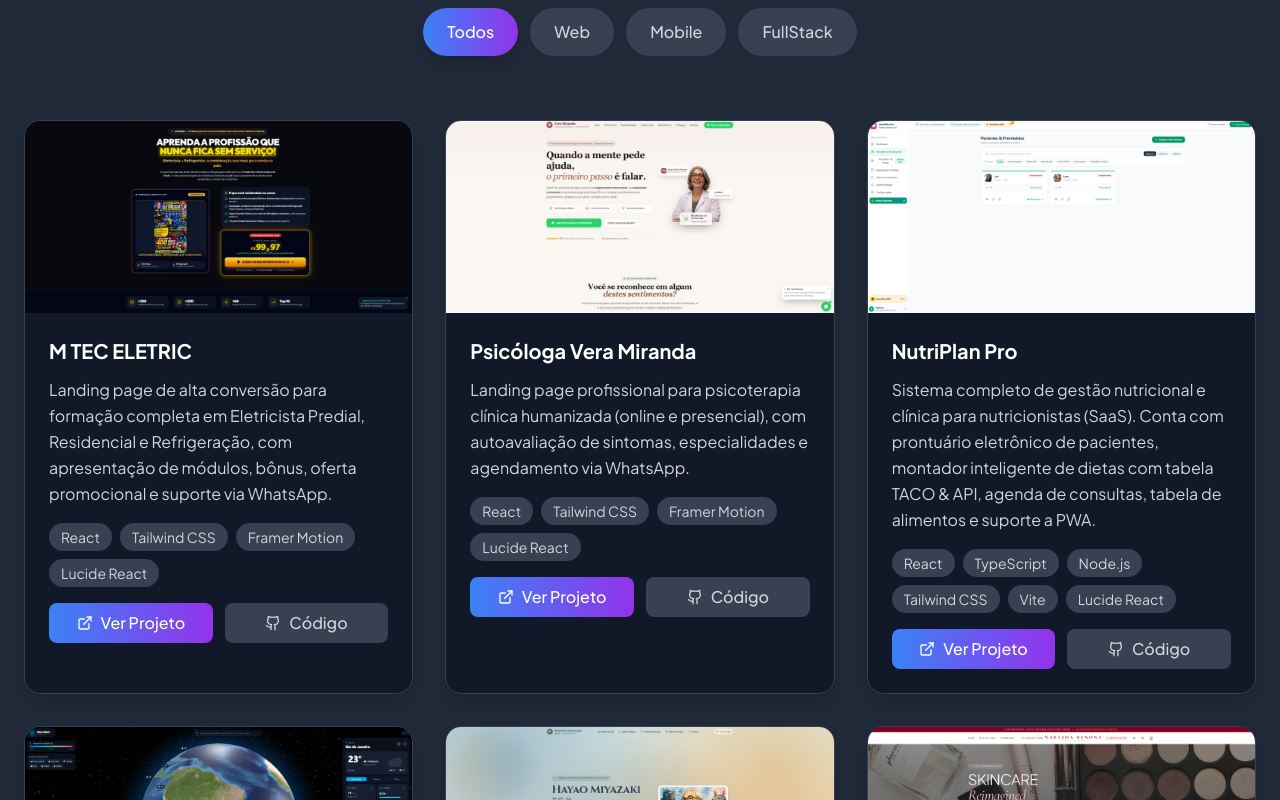
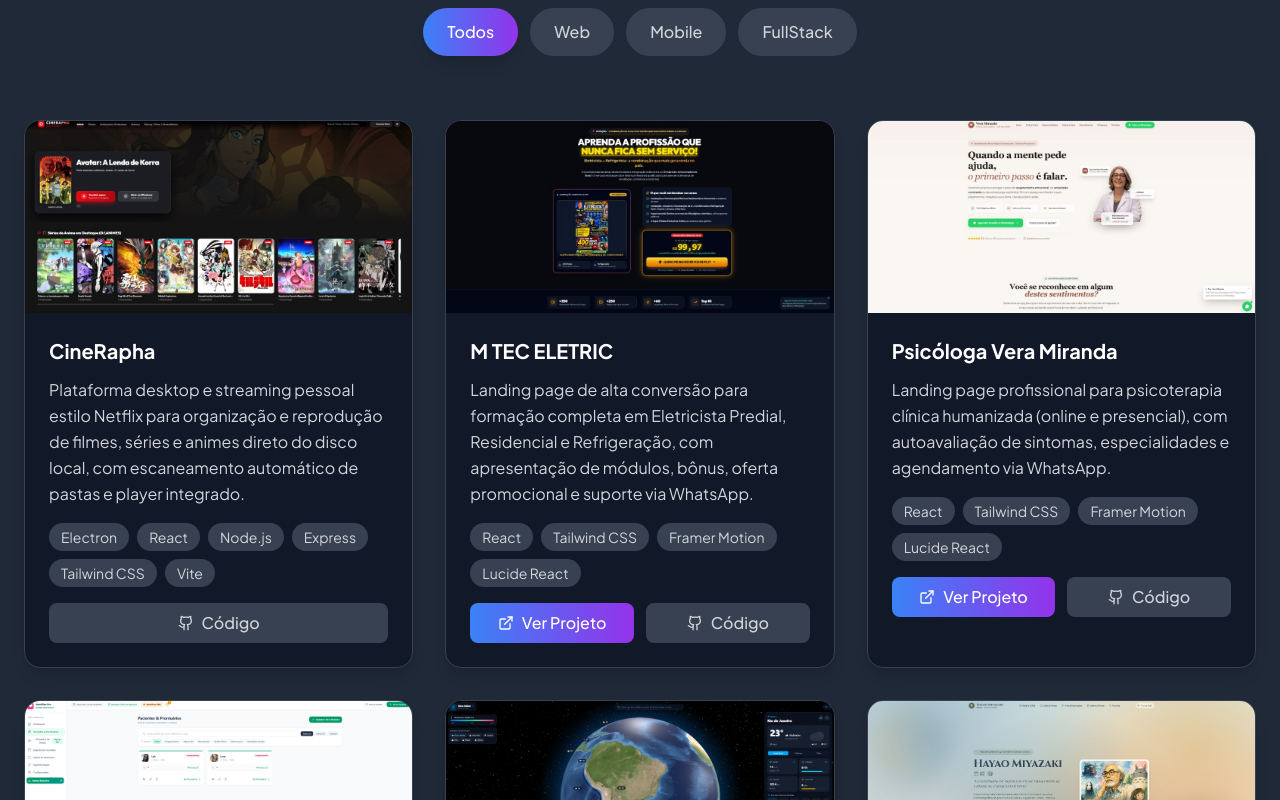
Before and after one commit to RaphaCalixto/Portif-lio, a React (Vite) app in the folder vertical-glow-portfolio-main/: page / in a window 1280 px wide. Shown: the part 4140-4940 px from the top of the page. Built offline with nearby package versions, Linux system fonts and the light colour scheme.

Commit message:
feat: adicionar projeto CineRapha ao portfólio sem link de hospedagem

```diff
--- a/vertical-glow-portfolio-main/src/components/sections/PortfolioSection.tsx
+++ b/vertical-glow-portfolio-main/src/components/sections/PortfolioSection.tsx
@@ -7,6 +7,16 @@ const PortfolioSection = () => {
   const projects = [
     {
       id: 1,
+      title: 'CineRapha',
+      description: 'Plataforma desktop e streaming pessoal estilo Netflix para organização e reprodução de filmes, séries e animes direto do disco local, com escaneamento automático de pastas e player integrado.',
+      image: '/projects/cinerapha.jpg',
+      categories: ['web', 'backend'],
+      technologies: ['Electron', 'React', 'Node.js', 'Express', 'Tailwind CSS', 'Vite'],
+      liveUrl: '',
+      githubUrl: 'https://github.com/RaphaCalixto/CineRapha'
+    },
+    {
+      id: 2,
       title: 'M TEC ELETRIC',
       description: 'Landing page de alta conversão para formação completa em Eletricista Predial, Residencial e Refrigeração, com apresentação de módulos, bônus, oferta promocional e suporte via WhatsApp.',
       image: '/projects/m-tec-eletric.jpg',
@@ -16,7 +26,7 @@ const PortfolioSection = () => {
       githubUrl: 'https://github.com/RaphaCalixto/Vendedor-de-Curso'
     },
     {
-      id: 2,
+      id: 3,
       title: 'Psicóloga Vera Miranda',
       description: 'Landing page profissional para psicoterapia clínica humanizada (online e presencial), com autoavaliação de sintomas, especialidades e agendamento via WhatsApp.',
       image: '/projects/psicologa.jpg',
@@ -26,7 +36,7 @@ const PortfolioSection = () => {
       githubUrl: 'https://github.com/RaphaCalixto/Psicologa'
     },
     {
-      id: 3,
+      id: 4,
       title: 'NutriPlan Pro',
       description: 'Sistema completo de gestão nutricional e clínica para nutricionistas (SaaS). Conta com prontuário eletrônico de pacientes, montador inteligente de dietas com tabela TACO & API, agenda de consultas, tabela de alimentos e suporte a PWA.',
       image: '/projects/nutriplan-pro.png',
@@ -36,7 +46,7 @@ const PortfolioSection = () => {
       githubUrl: 'https://github.com/RaphaCalixto/Nutricionista-Dashboard'
     },
     {
-      id: 4,
+      id: 5,
       title: 'Clima Global 3D',
       description: 'Dashboard interativo de clima mundial em tempo real com visualização 3D de globo terrestre, dados meteorológicos ao vivo e busca dinâmica.',
       image: '/projects/clima-global-3d.png',
@@ -46,7 +56,7 @@ const PortfolioSection = () => {
       githubUrl: 'https://github.com/RaphaCalixto/Clima-mundial-tempo-real'
     },
     {
-      id: 5,
+      id: 6,
       title: 'Miyazaki Hayao',
       description: 'Experiência web imersiva dedicada à vida, trajetória e obras-primas de Hayao Miyazaki e do Studio Ghibli, com animações e galeria de arte.',
       image: '/projects/miyazaki-hayao.png',
@@ -56,7 +66,7 @@ const PortfolioSection = () => {
       githubUrl: 'https://github.com/RaphaCalixto/Miyazaki-Hayao'
     },
     {
-      id: 6,
+      id: 7,
       title: 'Beautiful',
       description: 'E-commerce e vitrine de cosméticos e skincare de luxo, com IA de tons, cards flutuantes interativos e animações de alta performance.',
       image: '/projects/beautiful.png',
@@ -66,7 +76,7 @@ const PortfolioSection = () => {
       githubUrl: 'https://github.com/RaphaCalixto/Beautiful'
     },
     {
-      id: 7,
+      id: 8,
       title: 'NEXUS',
       description: 'Plataforma interativa futurista com transições fluidas entre seções e efeitos visuais 3D de alta fidelidade.',
       image: '/projects/nexus.png',
@@ -76,7 +86,7 @@ const PortfolioSection = () => {
       githubUrl: 'https://github.com/RaphaCalixto/NEXUS'
     },
     {
-      id: 8,
+      id: 9,
       title: 'PAYROT',
       description: 'Plataforma global de pagamentos e transferências internacionais sem fronteiras, com interface moderna e recursos de segurança.',
       image: '/projects/payrot.png',
@@ -86,7 +96,7 @@ const PortfolioSection = () => {
       githubUrl: 'https://github.com/RaphaCalixto/PAYROT'
     },
     {
-      id: 9,
+      id: 10,
       title: 'Nutri — Dra. Laís Leal',
       description: 'Landing page premium para consultoria nutricional clínica e esportiva, com apresentação de metodologia, planos e agendamento.',
       image: '/projects/nutri.png',
@@ -96,7 +106,7 @@ const PortfolioSection = () => {
       githubUrl: 'https://github.com/RaphaCalixto/Nutri'
     },
     {
-      id: 10,
+      id: 11,
       title: 'Advogada Brenda Pitner',
       description: 'Website profissional para advocacia especializada em Propriedade Intelectual, Registro de Marcas e Patentes no INPI.',
       image: '/projects/advogada.png',
@@ -106,7 +116,7 @@ const PortfolioSection = () => {
       githubUrl: 'https://github.com/RaphaCalixto/Advogada'
     },
     {
-      id: 11,
+      id: 12,
       title: 'Everest',
       description: 'Uma aplicação web intuitiva, projetada para ajudar os usuários a gerenciar tarefas e encontrar momentos de calma, combinando ferramentas de produtividade com recursos de relaxamento.',
       image: 'https://i.imgur.com/Drtby6o.jpeg',
@@ -116,7 +126,7 @@ const PortfolioSection = () => {
       githubUrl: 'https://github.com/RaphaCalixto/Dashboard-Relaxamento'
     },
     {
-      id: 12,
+      id: 13,
       title: 'Poupe Bem',
       description: 'Sistema moderno para controle financeiro pessoal, permitindo o acompanhamento de receitas, despesas, metas e relatórios de forma simples e intuitiva.',
       image: 'https://i.imgur.com/MrKhv9d.png',
@@ -126,7 +136,7 @@ const PortfolioSection = () => {
       githubUrl: 'https://github.com/RaphaCalixto/poupe-bem'
     },
     {
-      id: 13,
+      id: 14,
       title: 'Inovative',
       description: 'Uma landing page elegante e responsiva para um SPA, desenvolvida para proporcionar uma experiência de usuário relaxante e informativa, com foco em design moderno e performance.',
       image: 'https://i.imgur.com/9F6tA3o.jpeg',
@@ -136,7 +146,7 @@ const PortfolioSection = () => {
       githubUrl: 'https://github.com/RaphaCalixto/Glamourous-SPA'
     },
     {
-      id: 14,
+      id: 15,
       title: 'Elle et Lui',
       description: 'E-commerce de roupas masculinas com foco em moda, experiência do usuário e performance.',
       image: 'https://i.imgur.com/Ogsjwry.png',
@@ -146,7 +156,7 @@ const PortfolioSection = () => {
       githubUrl: '#'
     },
     {
-      id: 15,
+      id: 16,
       title: 'Hotel Rio de Janeiro',
       description: 'Projeto de um hotel para o Rio de Janeiro',
       image: 'https://i.imgur.com/YnhGY88.jpeg',
@@ -156,7 +166,7 @@ const PortfolioSection = () => {
       githubUrl: 'https://github.com/RaphaCalixto/RiodeJaneiro'
     },
     {
-      id: 16,
+      id: 17,
       title: 'Inovative Automação',
       description: 'Empresa especializada em manutenção de Estação de Recarga, Inversor de Frequência e Painéis Solares.',
       image: 'https://i.imgur.com/R5jXbQe.jpeg',
@@ -219,6 +229,7 @@ const PortfolioSection = () => {
                   className="w-full h-48 object-cover transition-transform duration-300 group-hover:scale-110"
                 />
                 <div className="absolute inset-0 bg-gradient-to-r from-blue-500/80 to-purple-600/80 opacity-0 group-hover:opacity-100 transition-opacity duration-300 flex items-center justify-center space-x-4">
+                  {project.liveUrl && (
                     <a
                       href={project.liveUrl}
                       target="_blank"
@@ -227,6 +238,7 @@ const PortfolioSection = () => {
                     >
                       <Eye size={20} className="text-gray-900" />
                     </a>
+                  )}
                   <a
                     href={project.githubUrl}
                     target="_blank"
@@ -258,7 +270,8 @@ const PortfolioSection = () => {
                   ))}
                 </div>
 
-                <div className="flex space-x-3">
+                <div className="flex gap-3">
+                  {project.liveUrl && (
                     <a
                       href={project.liveUrl}
                       target="_blank"
@@ -268,6 +281,7 @@ const PortfolioSection = () => {
                       <ExternalLink size={16} />
                       <span>Ver Projeto</span>
                     </a>
+                  )}
                   <a
                     href={project.githubUrl}
                     target="_blank"
```
Also changed, not shown: vertical-glow-portfolio-main/public/projects/cinerapha.jpg (added). Lines whose indentation alone changed are shown as unchanged.
